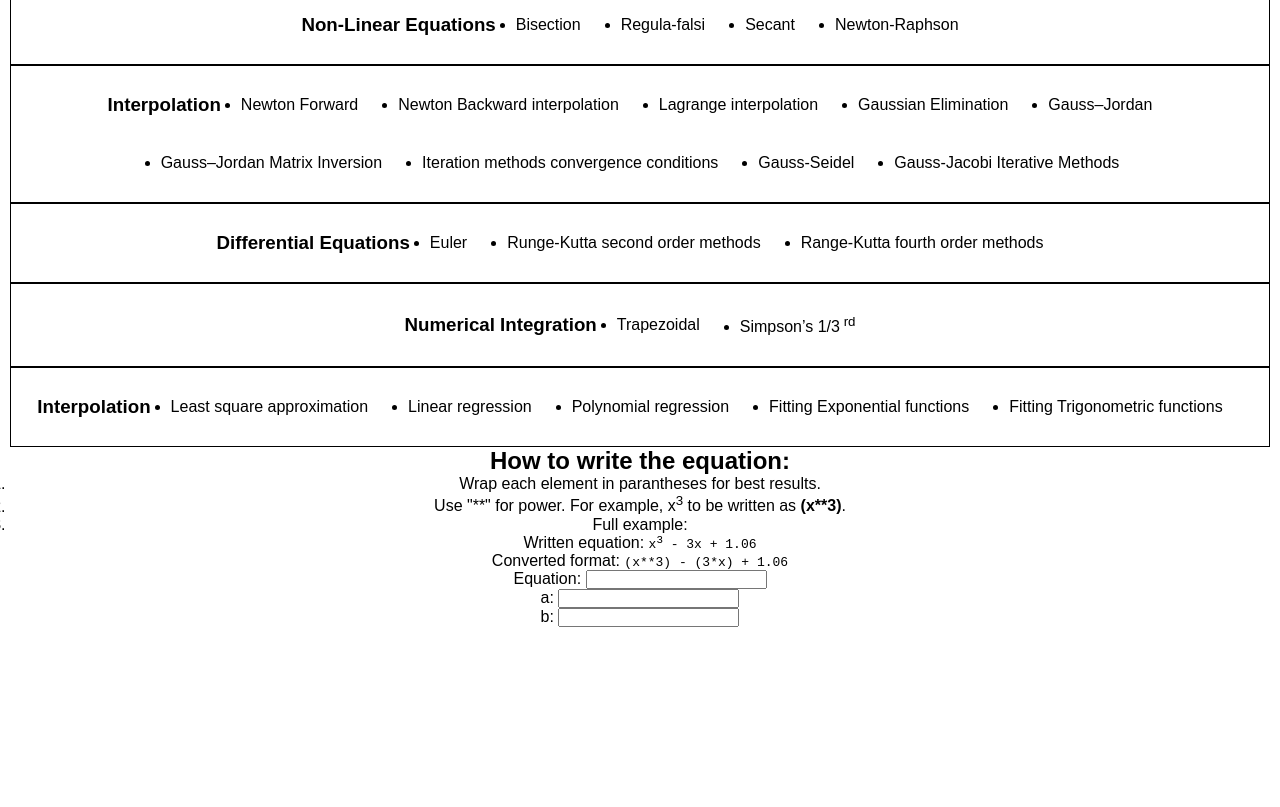
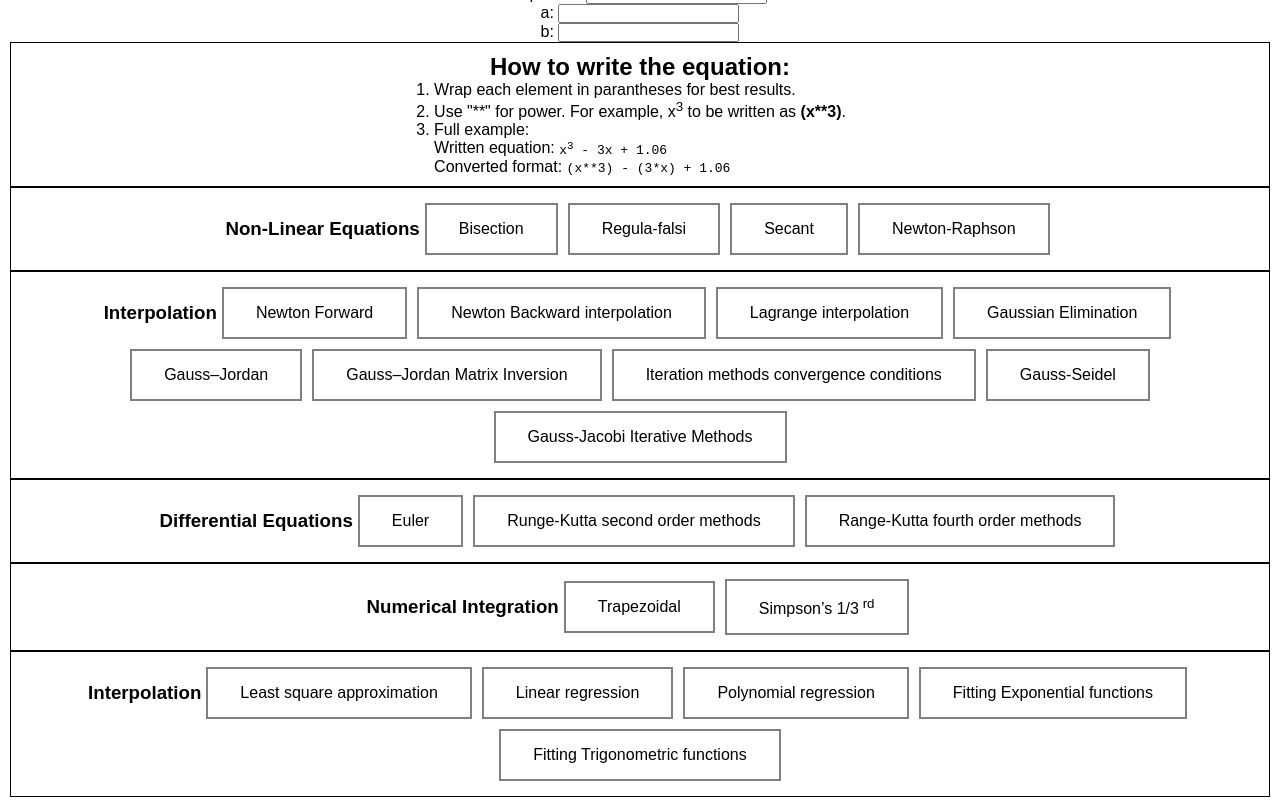
Before and after one commit to ethiclesshacker/numericals, a plain HTML site: page index.html in a window 1280 px wide. Shown: the part 62-869 px from the top of the page. Before the commit the page ends 800 px from the top, so only its background shows below. Drawn offline with Linux system fonts and the light colour scheme.

Commit message:
Adding function based functionality.

```diff
--- a/index.html
+++ b/index.html
@@ -12,7 +12,69 @@
 
 <body>
     <h1>Knock Yourself Out</h1>
-    <ul class="items">
+    <form class="data-form">
+        <label for="expression">Equation: </label>
+        <input type="text" name="expression">
+        <br>
+        <label for="a">a: </label>
+        <input type="text" name="a">
+        <br>
+        <label for="b">b: </label>
+        <input type="text" name="b">
+    </form>
+    <div class="instructions">
+        <h2> How to write the equation: </h2>
+        <ol>
+            <li>Wrap each element in parantheses for best results.</li>
+            <li>Use "**" for power. For example, x<sup>3</sup> to be written as <strong>(x**3)</strong>.</li>
+            <li>Full example: <br>
+                Written equation: <code> x<sup>3</sup> - 3x + 1.06 </code> <br>
+                Converted format: <code> (x**3) - (3*x) + 1.06 </code>
+            </li>
+        </ol>
+    </div>
+    <div class="items">
+        <h3>Non-Linear Equations</h3>
+        <button onclick="doSomething(this);" class="item">Bisection</button>
+        <button onclick="doSomething(this);" class="item">Regula-falsi</button>
+        <button onclick="doSomething(this);" class="item">Secant </button>
+        <button onclick="doSomething(this);" class="item">Newton-Raphson</button>
+    </div>
+    <div class="items">
+        <h3>Interpolation</h3>
+        <button onclick="doSomething(this);" class="item">Newton Forward </button>
+        <button onclick="doSomething(this);" class="item">Newton Backward interpolation</button>
+        <button onclick="doSomething(this);" class="item">Lagrange interpolation</button>
+        <button onclick="doSomething(this);" class="item">Gaussian Elimination</button>
+        <button onclick="doSomething(this);" class="item">Gauss–Jordan</button>
+        <button onclick="doSomething(this);" class="item">Gauss–Jordan Matrix Inversion</button>
+        <button onclick="doSomething(this);" class="item">Iteration methods convergence conditions</button>
+        <button onclick="doSomething(this);" class="item">Gauss-Seidel</button>
+        <button onclick="doSomething(this);" class="item">Gauss-Jacobi Iterative Methods</button>
+    </div>
+    <div class="items">
+        <h3>Differential Equations</h3>
+        <button onclick="doSomething(this);" class="item">Euler</button>
+        <button onclick="doSomething(this);" class="item">Runge-Kutta second order methods</button>
+        <button onclick="doSomething(this);" class="item">Range-Kutta fourth order methods</button>
+    </div>
+    <div class="items">
+        <h3>Numerical Integration</h3>
+        <button onclick="doSomething(this);" class="item">Trapezoidal </button>
+        <button onclick="doSomething(this);" class="item">Simpson’s 1/3<sup> rd</sup></button>
+    </div>
+    <div class="items">
+        <h3>Interpolation</h3>
+        <button onclick="doSomething(this);" class="item">Least square approximation</button>
+        <button onclick="doSomething(this);" class="item">Linear regression</button>
+        <button onclick="doSomething(this);" class="item">Polynomial regression</button>
+        <button onclick="doSomething(this);" class="item">Fitting Exponential functions</button>
+        <button onclick="doSomething(this);" class="item">Fitting Trigonometric functions</button>
+    </div>
+
+    <!-- Sample -->
+
+    <!-- <ul class="items">
         <h3>Non-Linear Equations</h3>
         <li class="item">Bisection</li>
         <li class="item">Regula-falsi</li>
@@ -49,101 +111,7 @@
         <li class="item">Polynomial regression</li>
         <li class="item">Fitting Exponential functions</li>
         <li class="item">Fitting Trigonometric functions</li>
-    </ul>
-
-    <!-- <form class="items" target="#">
-
-        <input type="radio" name="choice" class="radio-btn" id="" value="">
-        <label> Newton Forward </label>
-        <input type="radio" name="choice" class="radio-btn" id="" value="">
-        <label> Newton Backward interpolation </label>
-        <input type="radio" name="choice" class="radio-btn" id="" value="">
-        <label> Lagrange interpolation </label>
-
-        <input type="radio" name="choice" class="radio-btn" id="" value="">
-        <label> </label>
-
-        <input type="radio" name="choice" class="radio-btn" id="" value="">
-        <label> Gaussian Elimination </label>
-        <input type="radio" name="choice" class="radio-btn" id="" value="">
-        <label> Gauss–Jordan </label>
-        <input type="radio" name="choice" class="radio-btn" id="" value="">
-        <label> Gauss–Jordan Matrix Inversion </label>
-        <input type="radio" name="choice" class="radio-btn" id="" value="">
-        <label> Iteration methods convergence conditions </label>
-        <input type="radio" name="choice" class="radio-btn" id="" value="">
-        <label> Gauss-Seidel </label>
-        <input type="radio" name="choice" class="radio-btn" id="" value="">
-        <label> Gauss-Jacobi Iterative Methods </label>
-
-        <input type="radio" name="choice" class="radio-btn" id="" value="">
-        <label> </label>
-
-        <input type="radio" name="choice" class="radio-btn" id="" value="">
-        <label> Bisection </label>
-        <input type="radio" name="choice" class="radio-btn" id="" value="">
-        <label> Regula-falsi </label>
-        <input type="radio" name="choice" class="radio-btn" id="" value="">
-        <label> Secant </label>
-        <input type="radio" name="choice" class="radio-btn" id="" value="">
-        <label> Newton-Raphson </label>
-
-        <input type="radio" name="choice" class="radio-btn" id="" value="">
-        <label> </label>
-
-        <input type="radio" name="choice" class="radio-btn" id="" value="">
-        <label> Euler </label>
-        <input type="radio" name="choice" class="radio-btn" id="" value="">
-        <label> Runge-Kutta second order methods </label>
-        <input type="radio" name="choice" class="radio-btn" id="" value="">
-        <label> Range-Kutta fourth order methods </label>
-
-        <input type="radio" name="choice" class="radio-btn" id="" value="">
-        <label> </label>
-
-        <input type="radio" name="choice" class="radio-btn" id="" value="">
-        <label> Trapezoidal </label>
-        <input type="radio" name="choice" class="radio-btn" id="" value="">
-        <label> Simpson’s 1/3<sup> rd</sup> </label>
-
-        <input type="radio" name="choice" class="radio-btn" id="" value="">
-        <label> </label>
-
-        <input type="radio" name="choice" class="radio-btn" id="" value="">
-        <label> Least square approximation </label>
-        <input type="radio" name="choice" class="radio-btn" id="" value="">
-        <label> Linear regression </label>
-        <input type="radio" name="choice" class="radio-btn" id="" value="">
-        <label> Polynomial regression </label>
-        <input type="radio" name="choice" class="radio-btn" id="" value="">
-        <label> Fitting Exponential functions </label>
-        <input type="radio" name="choice" class="radio-btn" id="" value="">
-        <label> Fitting Trigonometric functi </label>
-    </form> -->
-
-
-    <div class="instructions">
-        <h2> How to write the equation: </h2>
-        <ol>
-            <li>Wrap each element in parantheses for best results.</li>
-            <li>Use "**" for power. For example, x<sup>3</sup> to be written as <strong>(x**3)</strong>.</li>
-            <li>Full example: <br>
-                Written equation: <code> x<sup>3</sup> - 3x + 1.06 </code> <br>
-                Converted format: <code> (x**3) - (3*x) + 1.06 </code>
-            </li>
-        </ol>
-    </div>
-
-    <form class="data-form">
-        <label for="expression">Equation: </label>
-        <input type="text" name="expression">
-        <br>
-        <label for="a">a: </label>
-        <input type="text" name="a">
-        <br>
-        <label for="b">b: </label>
-        <input type="text" name="b">
-    </form>
+    </ul> -->
 
 </body>
 
--- a/main.js
+++ b/main.js
@@ -11,3 +11,8 @@ function bisection(eqn, a, b, dp) {
 }
 
 bisection("(x**3)-(3*x)+1.06", 0, 1);
+
+function doSomething(event) {
+    console.log(event);
+    alert(`You pressed: ${event.textContent}`);
+}
--- a/style.css
+++ b/style.css
@@ -19,10 +19,35 @@ body {
   justify-content: center;
 }
 
-.item {
-    margin: 20px;
+.instructions {
+  border: 1px solid black;
+  padding: 10px;
+  display: flex;
+  flex-direction: column;
+  align-items: center;
 }
 
-.radio-btn {
-    margin: 10px 10px 20px 20px;
+.instructions > ol {
+    text-align: left;
 }
+
+button {
+  background-color: white;
+  border: 2px solid grey;
+  color: black;
+  padding: 15px 32px;
+  margin: 5px;
+  text-align: center;
+  text-decoration: none;
+  display: inline-block;
+  font-size: 16px;
+  transition-duration: 0.4s;
+}
+
+button:hover {
+  background-color: grey; /* Green */
+  color: white;
+  box-shadow: 0 12px 16px 0 rgba(0, 0, 0, 0.24),
+    0 17px 50px 0 rgba(0, 0, 0, 0.19);
+  cursor: pointer;
+}
```
Lines whose indentation alone changed are shown as unchanged.
